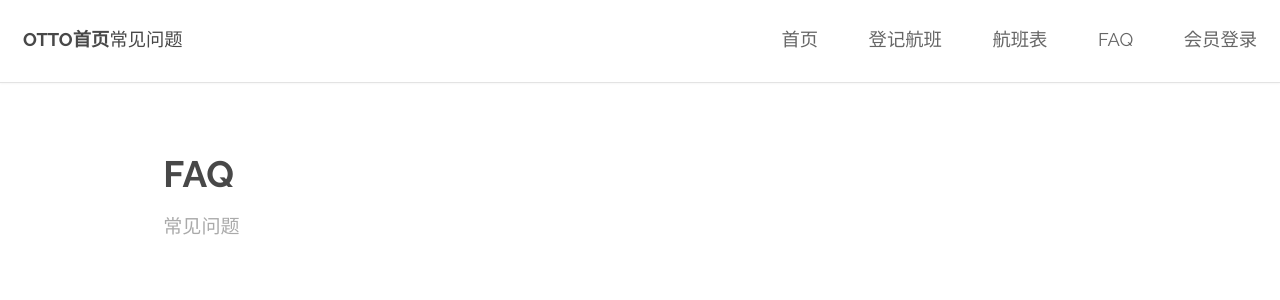
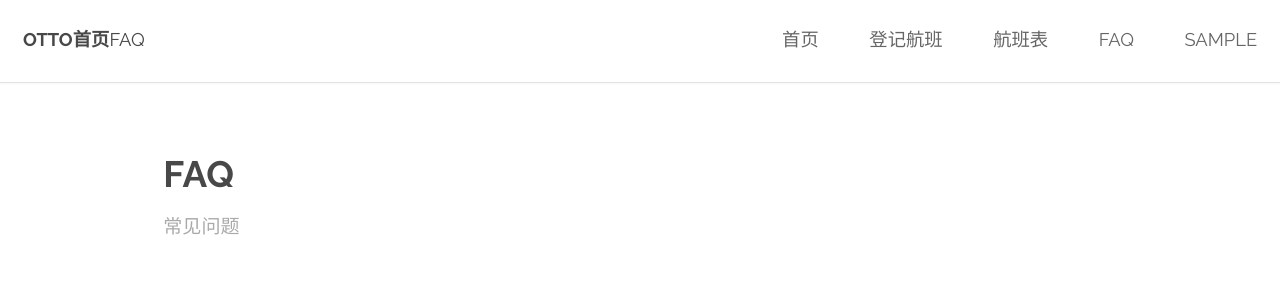
Before and after one commit to mymjack/Project-Alpha, a PHP site: page /pages/faq.php in a window 1280 px wide. Shown: the top 300 px of the page. Run offline with PHP 8.4, Linux system fonts and the light colour scheme; the visitor is signed in with stand-in values (Sample User, id 1); data that the repository does not hold is empty.

Commit message:
Faq page not using session fixed

```diff
--- a/pages/faq.php
+++ b/pages/faq.php
@@ -10,7 +10,7 @@
 
 
 		<!-- Header -->
-		<?php $title="常见问题";include("header.php") ?>
+		<?php include("session.php");$title="FAQ";include("header.php") ?>
 
 		<!-- Main -->
 			<section id="main" class="wrapper">
```
